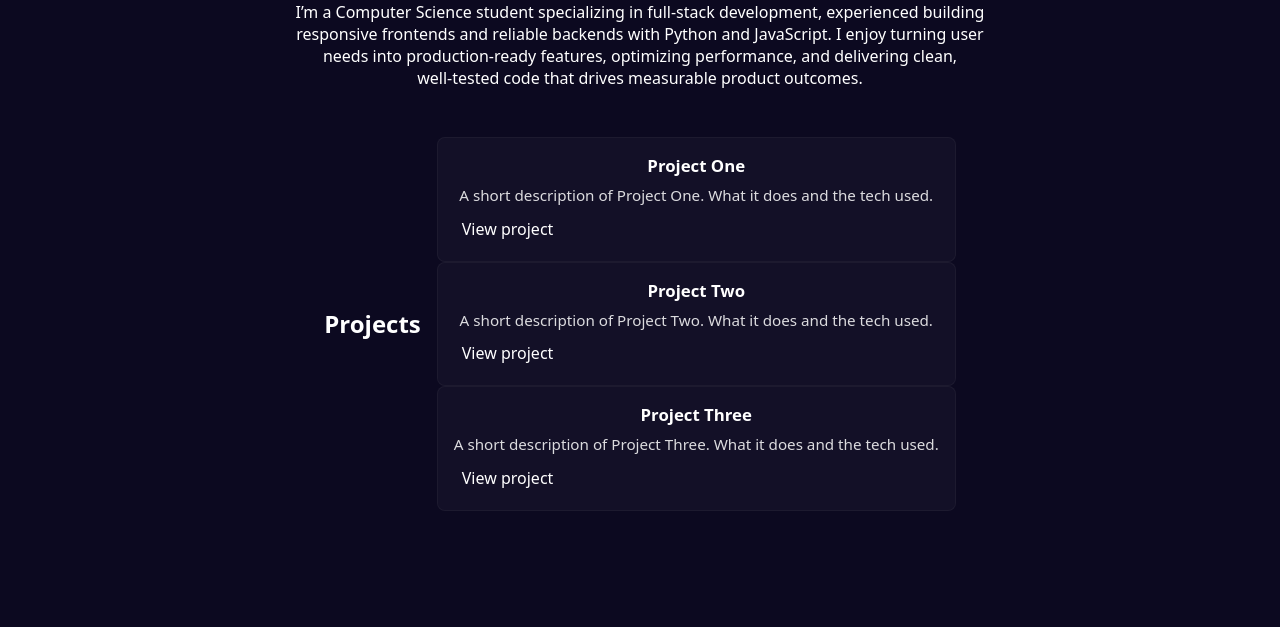
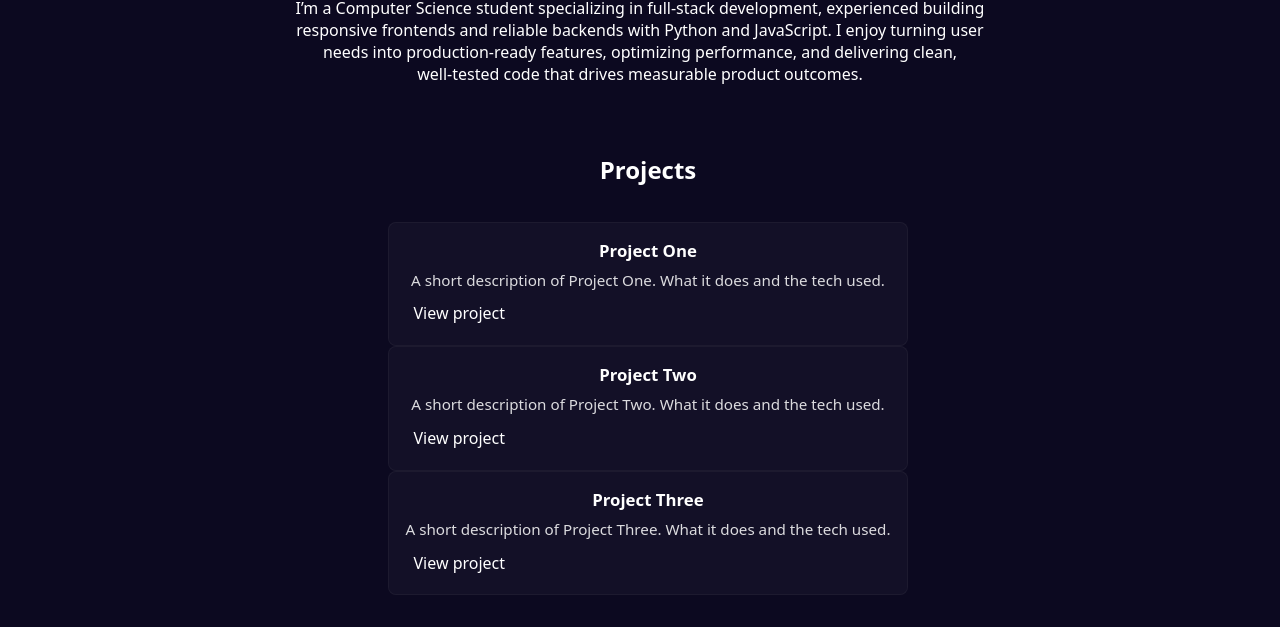
Before and after one commit to OliviaSabb/Olivia-Sabb-Portfolio, a plain HTML site: page index.html in a window 1280 px wide. Shown: the part 253-880 px from the top of the page. Before the commit the page ends 800 px from the top, so only its background shows below. Drawn offline with Linux system fonts and the light colour scheme.

Commit message:
Updated Style ccs file so the title "Project" sits above the project cards

```diff
--- a/style.css
+++ b/style.css
@@ -16,6 +16,13 @@ body {
       align-items: center;
       box-sizing: border-box;
     }
+
+      .projects-inner {
+        display: flex;
+        flex-direction: column;
+        gap: 1rem;
+        align-items: stretch;
+      }
 
     .container {
       max-width: 1700px;
```
